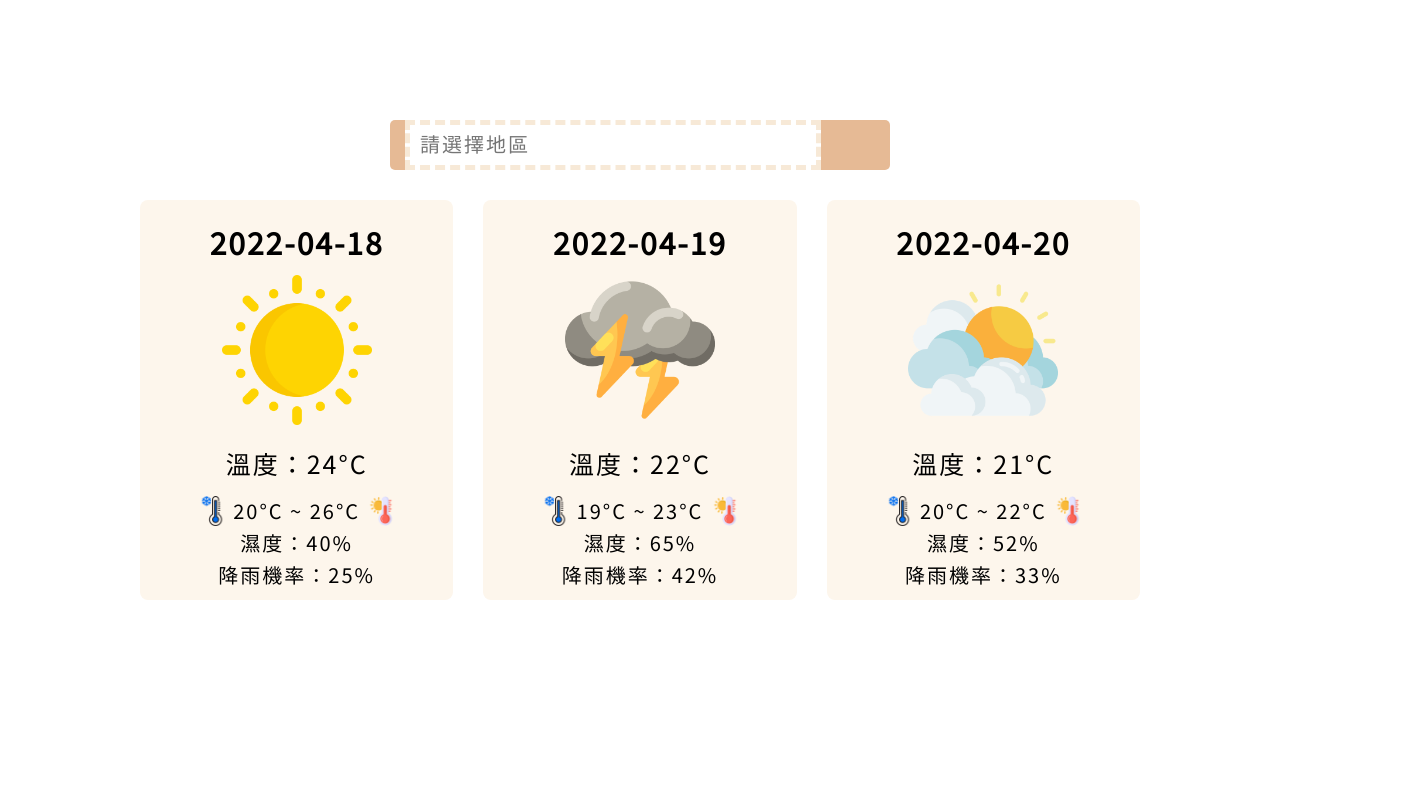
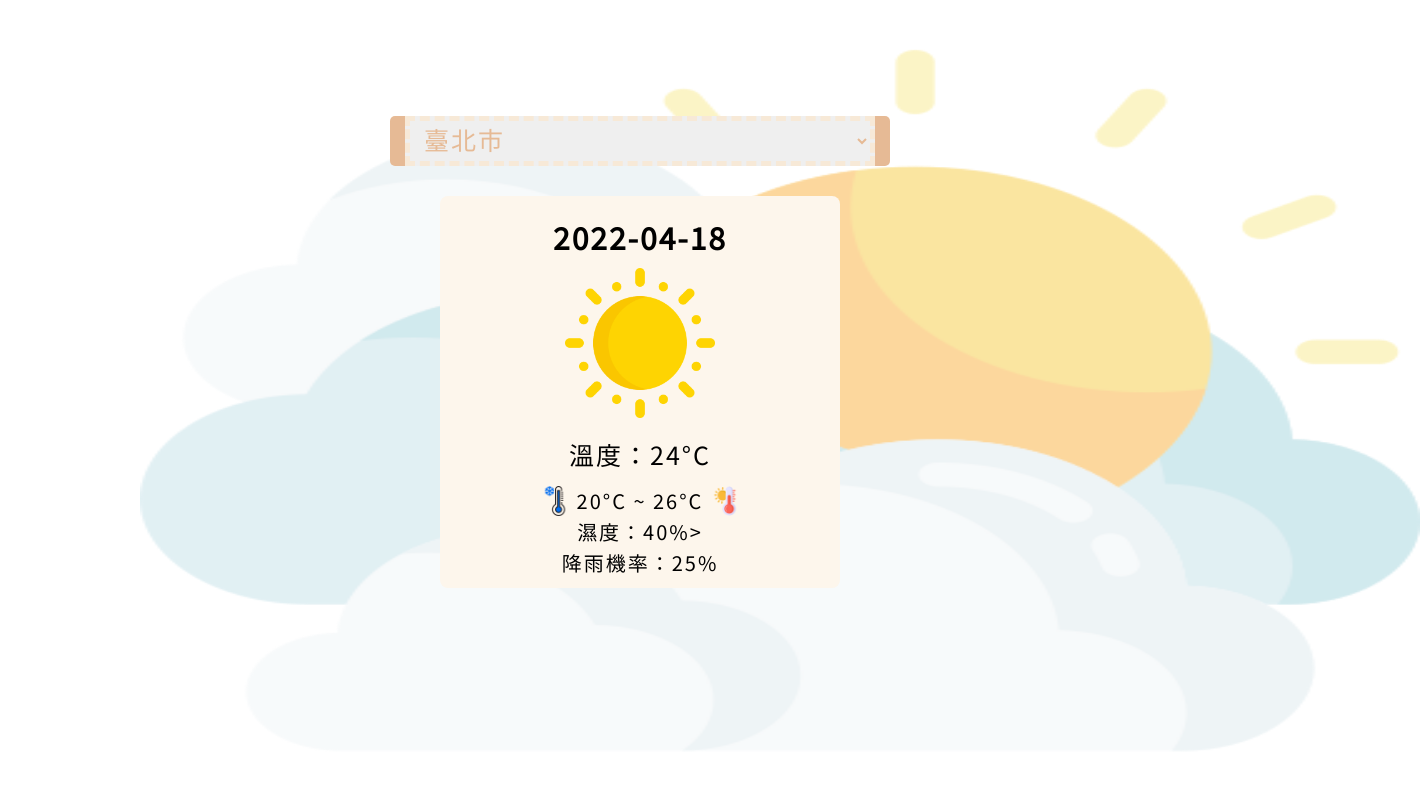
Before and after one commit to brionychiu/Collaborative-Development, a plain HTML site: page index.html in a window 1280 px wide. Shown: the whole page, 1420 px wide, since content can reach past the window. Drawn offline with Linux system fonts and the light colour scheme.

Commit message:
add html css-1

```diff
--- a/index.html
+++ b/index.html
@@ -9,80 +9,66 @@
 
 </head>
 <body>
+    <div class="backgroud_cover"><img src="./public/Images/cloudy-sunny.png"/></div>
+    <!--  這裡要放背景圖片，可用js動態載入  -->
     <header>
-        <div class="search_bar"><input class="place" placeholder="請選擇地區"/></div>
-            <!-- <select>
-                <option value="0">Select car:</option>
-                <option value="1">Audi</option>
-                <option value="2">BMW</option>
-                <option value="3">Citroen</option>
-                <option value="4">Ford</option>
-                <option value="5">Honda</option>
-                <option value="6">Jaguar</option>
-                <option value="7">Land Rover</option>
-                <option value="8">Mercedes</option>
-                <option value="9">Mini</option>
-                <option value="10">Nissan</option>
-                <option value="11">Toyota</option>
-                <option value="12">Volvo</option>
-              </select> -->
-        </div>
+        <div class="search_bar">
+            <select class="search_list">
+                <!-- option 可設 value值判斷 -->
+                <optgroup label="北部">
+                    <option>臺北市</option>
+                    <option>新北市</option>
+                    <option>基隆市</option>
+                    <option>桃園市</option>
+                    <option>新竹市</option>
+                    <option>新竹縣</option>
+                </optgroup>
+                <optgroup label="中部">
+                    <option>苗栗縣</option>
+                    <option>臺中市</option>
+                    <option>彰化縣</option>
+                    <option>南投縣</option>
+                    <option>雲林縣</option>
+                </optgroup>
+                <optgroup label="南部">
+                    <option>嘉義市</option>
+                    <option>嘉義縣</option>
+                    <option>臺南市</option>
+                    <option>高雄市</option>
+                    <option>屏東縣</option>
+                </optgroup>
+                <optgroup label="東部">
+                    <option>宜蘭縣</option>
+                    <option>花蓮縣</option>
+                    <option>臺東縣</option>
+                </optgroup>
+                <optgroup label="離島地區">
+                    <option>澎湖縣</option>
+                    <option>金門縣</option>
+                    <option>連江縣</option>
+                </optgroup>
+          </select>
     </header>
     <main>
-        <div class="allday">
         <div class="day1">
             <div class="date">2022-04-18</div>
             <div class="weather_img"><img src="./public/Images/sun.png"/></div>
-                <div class="now_temp"><span>溫度：</span>24°C</div>
+            <!-- 這邊需要判斷圖片 -->
+            <div class="now_temp">溫度：24°C</div>
             <div class="temp">
                 <span class="low_temp">
                     <img src="./public/Images/low-temperature.png"/>
                 </span>
-                    20°C ~ 26°C
+                <span>20°C ~ 26°C</span>
                 <span class="high_temp">
                     <img src="./public/Images/high-temperature.png"/>
                 </span>
             </div>
-                <div class="humidity"><span>濕度：</span>40%</div>
-                <div class="chance_rain"> <span>降雨機率：</span>25%</div>
+            <div class="humidity">濕度：40%></div>
+            <div class="chance_rain">降雨機率：25%</div>
         </div>
-
-            <div class="day2">
-                <div class="date">2022-04-19</div>
-                <div class="weather_img"><img src="./public/Images/storm.png"/></div>
-                <div class="now_temp"><span>溫度：</span>22°C</div>
-                <div class="temp">
-                    <span class="low_temp">
-                        <img src="./public/Images/low-temperature.png"/>
-                    </span>
-                    19°C ~ 23°C
-                    <span class="high_temp">
-                        <img src="./public/Images/high-temperature.png"/>
-                    </span>
-                </div>
-                <div class="humidity"><span>濕度：</span>65%</div>
-                <div class="chance_rain"> <span>降雨機率：</span>42%</div>
-            </div>
-
-            <div class="day3">
-                <div class="date">2022-04-20</div>
-                <div class="weather_img"><img src="./public/Images/cloudy-sunny.png"/></div>
-                <div class="now_temp"><span>溫度：</span>21°C</div>
-                <div class="temp">
-                    <span class="low_temp">
-                        <img src="./public/Images/low-temperature.png"/>
-                    </span>
-                    20°C ~ 22°C
-                    <span class="high_temp">
-                        <img src="./public/Images/high-temperature.png"/>
-                    </span>
-                </div>
-                <div class="humidity"><span>濕度：</span>52%</div>
-                <div class="chance_rain"> <span>降雨機率：</span>33%</div>
-            </div>
-        </div>
+        <!-- 上面的變數，從js fetch -->
     </main>
-    <!-- <footer>Weather Forecast</footer> -->
 </body>
-<!-- <script src="js檔案放置處"></script> -->
+<script src="./public/style.js"></script>
 </html>
--- a/public/style.css
+++ b/public/style.css
@@ -6,43 +6,66 @@ body {
   margin: 0px;
   justify-self: center;
   display: grid;
-  grid-template-rows: auto 1fr 2fr auto;
+  grid-template-rows: 1fr 2fr ;
   letter-spacing: 2px;
   /* background-color: #95af11; */
 }
+.backgroud_cover{
+  width: 100vw;
+  height: 100vh;
+  z-index: -1;
+  position: absolute;
+  opacity: 0.5;
+}
+.backgroud_cover >img{
+ width:100%;
+ height:100%;
+}
 header{
-  grid-row: 2/3;
+  grid-row: 1/2;
   align-self: end;
   justify-self: center;
   margin-bottom: 30px;
 }
 .search_bar{
   display: grid;
-  grid-template-columns: 6fr 1fr;
   width: 500px;
   height:50px;
   border-radius: 5px;
   background-color: #E6BA95;
-  padding-left: 15px;
+  padding: 0px 15px;
 }
-.place{
-  grid-column: 1/2;
+.search_list{
   border: 5px dashed #F7E9D7 ;
-  font-size: 20px;
+  font-size: 25px;
+  color:#E6BA95;
   padding-left: 10px;
   letter-spacing: 2px;
+  cursor: pointer;
+}
+.search_list:hover{
+  color:#8E3200;
 }
 main{
   display: grid;
-  grid-row: 3/4;
+  grid-row: 2/3;
   grid-template-columns: auto minmax(360px,1000px) auto;
 }
-.allday{
+.day1{
+  grid-column: 2/3;
+  width:400px;
   display: grid;
-  grid-column: 2/3;
-  grid-template-columns: repeat(3,1fr);
-  gap:30px;
-  min-height: 400px;
+  grid-auto-rows: 1fr 2.5fr 1fr 0.5fr 0.5fr 0.5fr;
+  justify-self: center;
+  justify-items: center;
+  align-items: center;
+  padding: 10px;
+  background-color: #FDF6EC;
+  border-radius: 8px;
+}
+.day1:hover{
+  transform: translateY(3px);
+  box-shadow: 2px 2px 6px 2px #F0FFF0;
 }
 .date{
   font-size: 30px;
@@ -71,25 +94,7 @@ main{
   height:30px;
   width:30px;
 }
-.day1{
-    grid-column: 1/2;
-}
-.day2{
-  grid-column: 2/3;
-}
-.day3{
-  grid-column: 3/4;
-}
 /* common use */
-.day1 , .day2 , .day3{
-  display: grid;
-  grid-auto-rows: 1fr 2.5fr 1fr 0.5fr 0.5fr 0.5fr;
-  justify-items: center;
-  align-items: center;
-  padding: 10px;
-  background-color: #FDF6EC;
-  border-radius: 8px;
-}
 .temp , .humidity , .chance_rain{
     font-size: 20px;
 }
```
Lines whose indentation alone changed are shown as unchanged.
